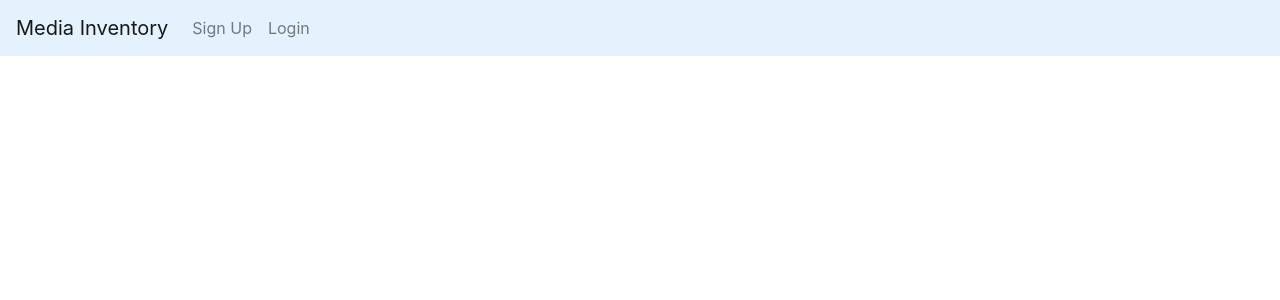
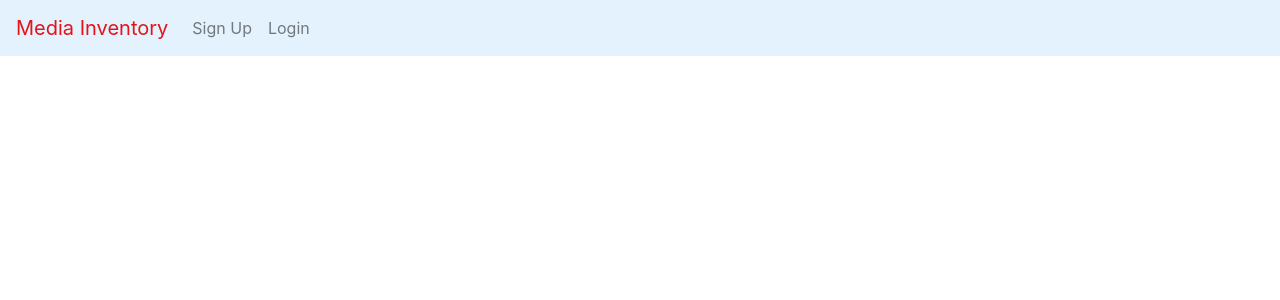
Before and after one commit to malav1997/mediainventory, a Django app: page /channel/create in a window 1280 px wide. Shown: the top 300 px of the page. Run offline with Django 3.2, Linux system fonts and the light colour scheme; parts of the project's set-up code (start-up, migrations or seed data) failed here and were passed over; some libraries are stand-ins or nearby versions.

Commit message:
UI changes

```diff
--- a/users/templates/users/base.html
+++ b/users/templates/users/base.html
@@ -13,7 +13,7 @@
 <body>
     {% if user.is_authenticated %} {% block navigate %}
 
-    <nav class="navbar navbar-expand-lg navbar-light" style="background-color: #979797;">
+    <nav class="navbar navbar-expand-lg navbar-light" style="background-color: #e3f2fd;">
         <a class="navbar-brand" href="{% url 'home' %}" style="color: #E2141B "><b>Media Inventory</b></a>
         <div id="navbarNav">
             <ul class="nav navbar-nav navbar-left">
@@ -61,7 +61,7 @@
     {% else %} {% block navigate2 %}
 
     <nav class="navbar navbar-expand-lg navbar-light" style="background-color: #e3f2fd;">
-        <a class="navbar-brand" href="{% url 'home' %}">Media Inventory</a>
+        <a class="navbar-brand" href="{% url 'home' %}" style="color: #E2141B">Media Inventory</a>
         <div id="navbarNav">
             <ul class="navbar-nav">
                 <li class="nav-item">
```
